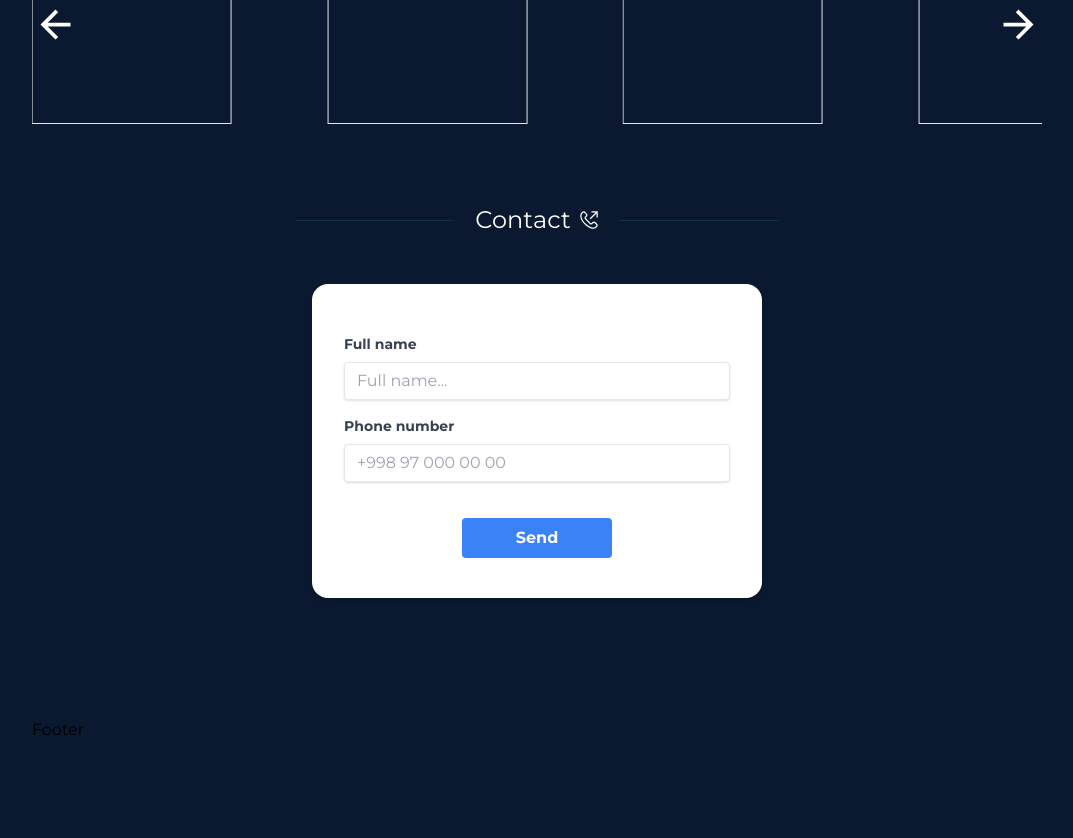
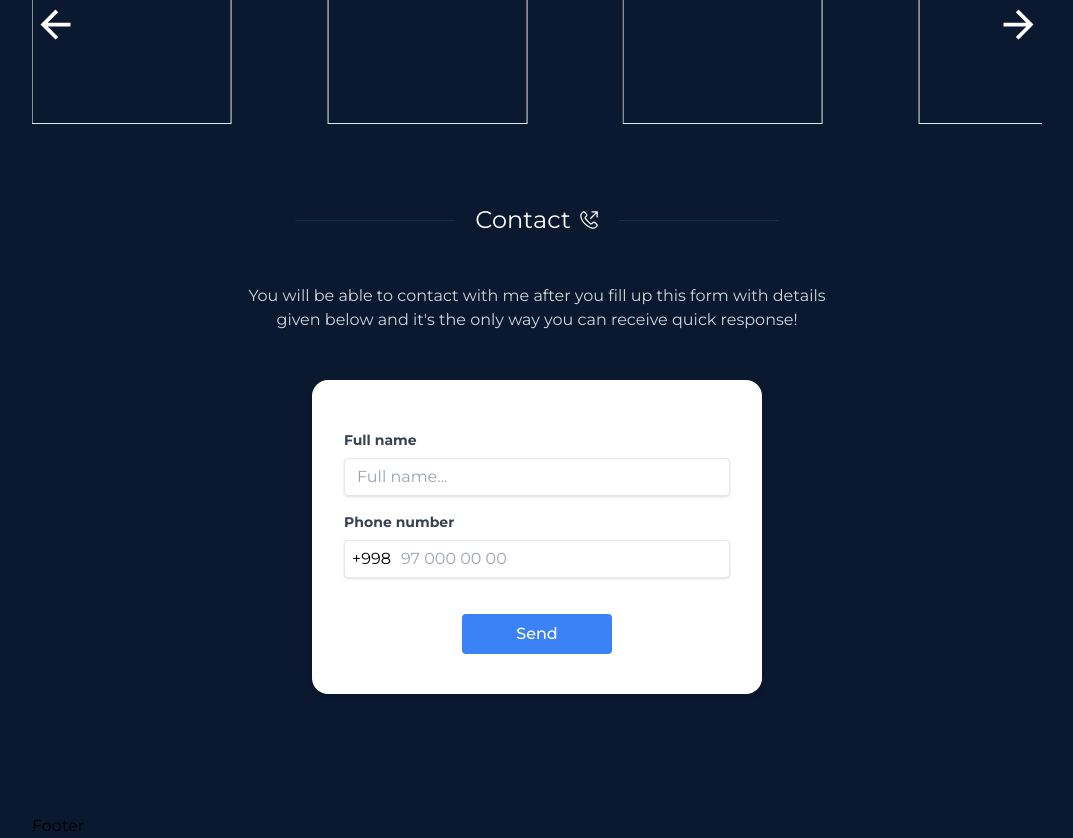
Before and after one commit to nodirbekunical/Resume, a React (Create React App) app: page / in a window 1280 px wide. Shown: the part 1960-2798 px from the top of the page, without its empty margins (103-1176 px from the left). Before the commit the page ends 2702 px from the top, so only its background shows below. Built offline with nearby package versions, Linux system fonts and the light colour scheme.

Commit message:
contact section added

```diff
--- a/src/App.js
+++ b/src/App.js
@@ -1,4 +1,4 @@
-import About from "./components/About/About";
+import Skills from "./components/Skills/Skills";
 import Contact from "./components/Contact/Contact";
 import Experience from "./components/Experience/Experience";
 import Footer from "./components/Footer/Footer";
@@ -11,7 +11,7 @@ function App() {
     <div className="App">
       <Header />
       <Hero />
-      <About />
+      <Skills />
       <Experience />
       <Work />
       <Contact />
--- a/src/components/Contact/Contact.jsx
+++ b/src/components/Contact/Contact.jsx
@@ -8,23 +8,26 @@ function Contact() {
   const [number, setNumber] = useState("");
 
   const token = "5850891292:AAEloOzyUHZkmtt6lytPkuOlsiVVH2l_Z6k";
-  const chatId = "557596863";
+  const chatId = "5022460942";
 
   const onSubmit = (evt) => {
     evt.preventDefault();
-    let fullText = `\u{2705} Name: ${fullName}%0A\u{2705} Phone Number: \u{FF0B}998${number}`;
+    let fullText = `\u{2705} Full name: ${fullName}%0A\u{2705} Phone Number: \u{FF0B}998${number}`;
 
     // --- Sent Message for Telegram
     axios
       .post(
         `https://api.telegram.org/bot${token}/sendMessage?chat_id=${chatId}&text=${fullText}`
       )
-      .then(toast.success("Successfully toasted!"))
-      .catch(toast.error("This didn't work."));
+      .then(() => toast.success("Successfully sent!"))
+      .catch(() => toast.error("It did not work."))
+      .finally(() => setFullName(""), setNumber());
+
+    evt.target.reset();
   };
 
   return (
-    <section className="container !pt-[80px] sm:pt-[120px] ">
+    <section id="contact" className="container !pt-[80px] sm:pt-[120px] ">
       <Toaster />
       <h2 className="flex items-center justify-center text-xl sm:text-2xl text-white">
         <span className="inline-block w-14 sm:w-40 h-[1px] bg-[rgba(100,255,218,0.1)] rounded-full mr-5"></span>{" "}
@@ -34,6 +37,13 @@ function Contact() {
         </span>
         <span className="inline-block w-14 sm:w-40 h-[1px] bg-[rgba(100,255,218,0.1)] rounded-full ml-5"></span>
       </h2>
+      <div className="mt-8 sm:mt-12">
+        <p className="text-gray-300 text-base text-center max-w-[600px] w-full mx-auto">
+          You will be able to contact with me after you fill up this form with
+          details given below and it's the only way you can receive quick
+          response!
+        </p>
+      </div>
       <div className="flex items-center justify-center mt-8 sm:mt-12">
         <div className="w-full max-w-[340px] sm:max-w-[450px]">
           <form
@@ -48,15 +58,16 @@ function Contact() {
                 Full name
               </label>
               <input
-                className="shadow appearance-none border rounded w-full py-2 px-3 text-gray-700 leading-tight focus:outline-none focus:bg-white focus:border-sky-700"
+                className="shadow appearance-none border rounded w-full py-2 px-3 text-gray-700 leading-tight focus:outline-none focus:bg-white focus:border-blue-600"
                 id="username"
                 type="text"
+                required
                 autoComplete="off"
                 onChange={(e) => setFullName(e.target.value.trim())}
                 placeholder="Full name..."
               />
             </div>
-            <div className="mb-6">
+            <div className="mb-6 relative">
               <label
                 className="block text-gray-700 text-sm font-bold mb-2"
                 for="text"
@@ -64,17 +75,20 @@ function Contact() {
                 Phone number
               </label>
               <input
-                className="shadow appearance-none border rounded w-full py-2 px-3 text-gray-700 mb-3 leading-tight focus:outline-none focus:bg-white focus:border-sky-700"
+                className="shadow appearance-none border rounded w-full py-2 pl-14 pr-3 text-gray-700 mb-3 leading-tight focus:outline-none focus:bg-white focus:border-blue-600"
                 id="password"
-                type="text"
+                type="number"
+                required
                 autoComplete="off"
                 onChange={(e) => setNumber(e.target.value.trim())}
-                placeholder="+998 97 000 00 00"
+                placeholder="97 000 00 00"
+                maxLength={9}
               />
+              <span className="absolute z-50 left-2 top-[35px]">+998</span>
             </div>
             <div className="flex justify-center">
               <button
-                className="max-w-[150px] w-full bg-blue-500 hover:bg-blue-700 text-white font-bold py-2 px-4 rounded "
+                className="max-w-[150px] w-full bg-blue-500 hover:bg-blue-700 text-white font-medium py-2 px-4 rounded "
                 type="submit"
               >
                 Send
--- a/src/components/Header/Header.jsx
+++ b/src/components/Header/Header.jsx
@@ -147,13 +147,13 @@ function Header() {
             className="border border-[#0a192f] hover:bg-[#0a192f] rounded-md w-full mx-auto duration-300"
           >
             <a
-              href="#about"
+              href="#skills"
               className="flex flex-col items-center justify-center font-medium text-sm text-[#0a192f] hover:text-white duration-200 py-2"
             >
               <span className="block text-lg mb-[2px] sm:mr-2">
                 <BiUser />
               </span>
-              About
+              Skills
             </a>
           </li>
           <li
@@ -198,7 +198,7 @@ function Header() {
             className="border border-[#0a192f] hover:bg-[#0a192f] rounded-md w-full mx-auto duration-300"
           >
             <a
-              href="contactme"
+              href="#contact"
               className="flex flex-col items-center justify-center font-medium text-sm text-[#0a192f] hover:text-white duration-200 py-2"
             >
               <span className="block text-lg mb-[2px] sm:mr-2">
--- a/src/components/About/About.jsx
+++ b/src/components/Skills/Skills.jsx
@@ -2,9 +2,9 @@ import React from "react";
 import { BiCaretRight } from "react-icons/bi";
 import { GrTechnology } from "react-icons/gr";
 
-function About() {
+function Skills() {
   return (
-    <section id="about" className="pt-[80px] sm:pt-[120px]">
+    <section id="skills" className="pt-[80px] sm:pt-[120px]">
       <div className="container">
         <h2 className="flex items-center justify-center text-xl sm:text-2xl text-white">
           <span className="inline-block w-14 sm:w-40 h-[1px] bg-[rgba(100,255,218,0.1)] rounded-full mr-5"></span>{" "}
@@ -65,4 +65,4 @@ function About() {
   );
 }
 
-export default About;
+export default Skills;
--- a/src/components/Work/Work.jsx
+++ b/src/components/Work/Work.jsx
@@ -36,7 +36,7 @@ const data = [
 
 function Work() {
     return (
-        <section id="experience" className="pt-[80px] sm:pt-[120px]">
+        <section id="work" className="pt-[80px] sm:pt-[120px]">
             <div className="container">
                 <h2 className="flex items-center justify-center text-xl sm:text-2xl text-white">
                     <span className="inline-block w-14 sm:w-40 h-[1px] bg-[rgba(100,255,218,0.1)] rounded-full mr-5"></span>{" "}
```
